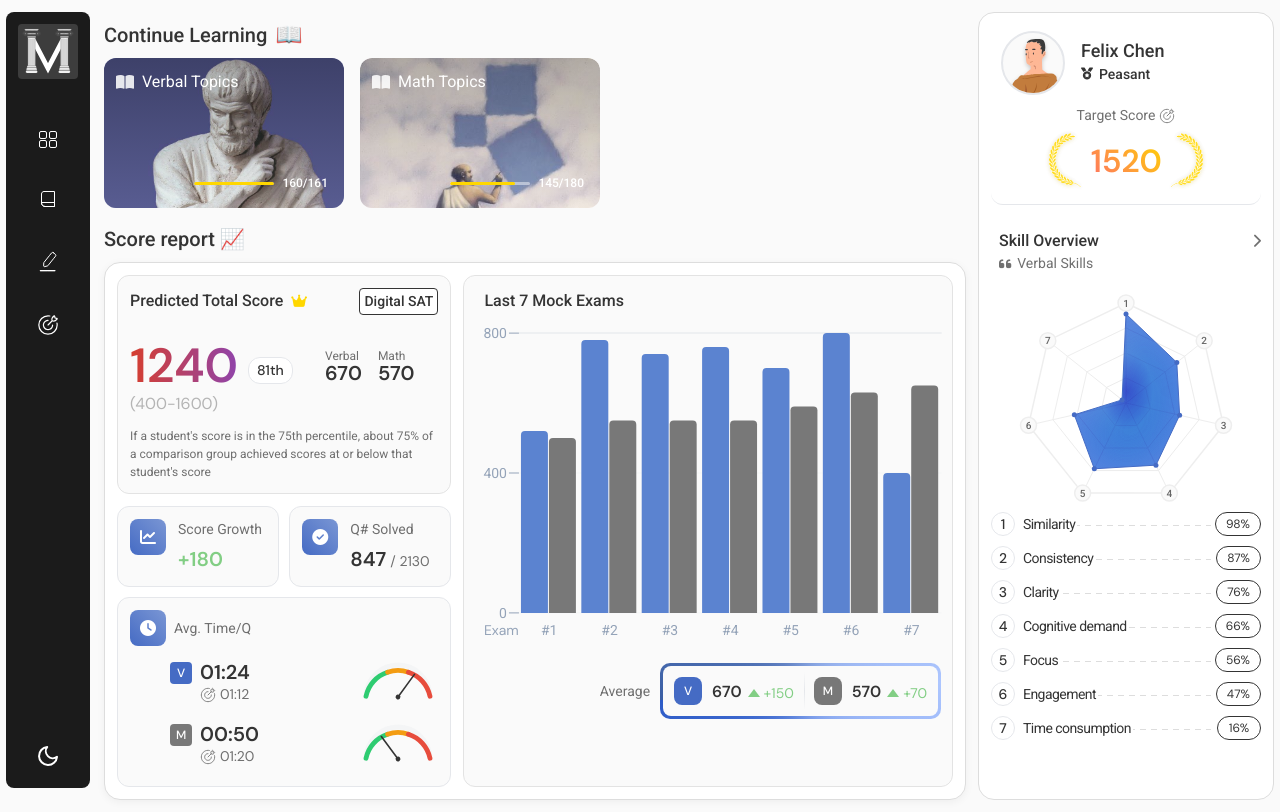
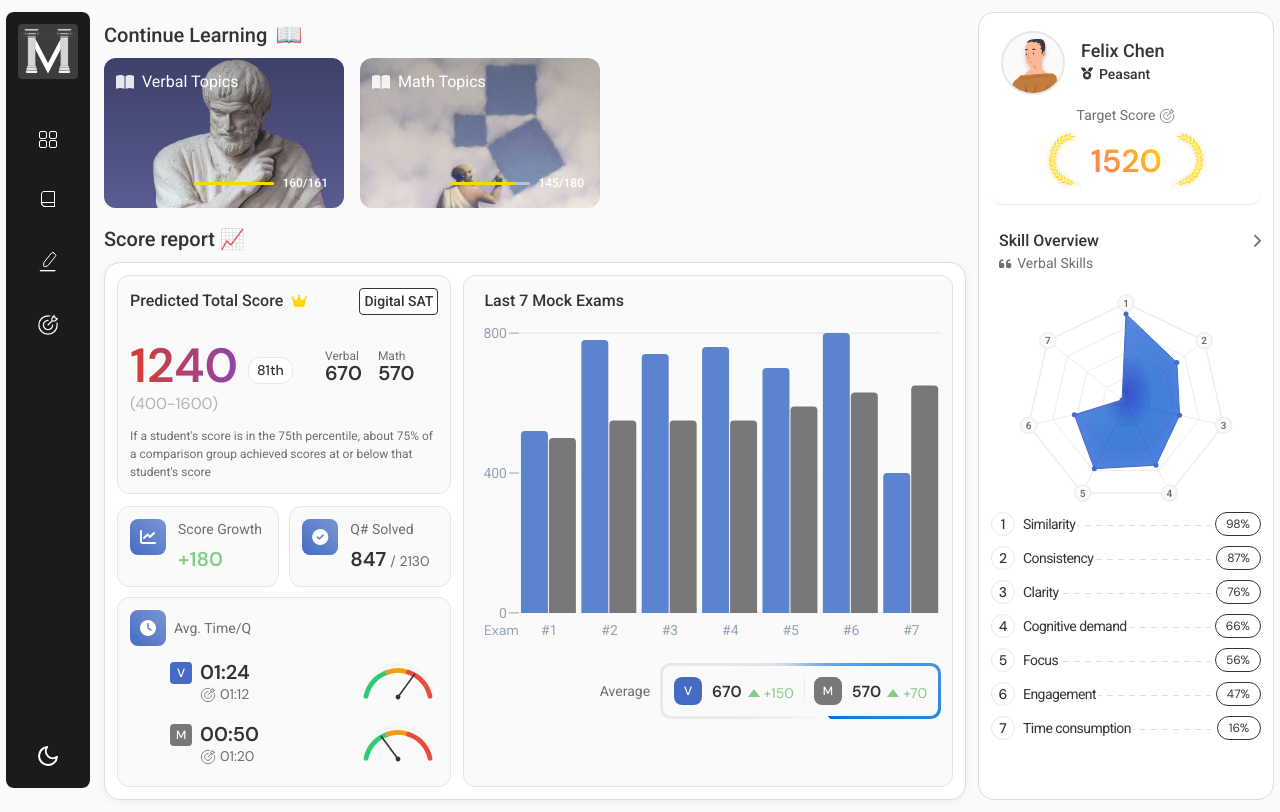
Before and after one commit to Orujhimaru/max_odyssey, a React (Vite) app: page /dashboard in a window 1280 px wide. Built offline with nearby package versions, Linux system fonts and the light colour scheme; sample sign-in values are in the browser's storage; a web font is replaced by a local one.

Commit message:
design: updated animation

```diff
--- a/src/components/ScoreColumnComponent/ScoreBox/ScoreBox.css
+++ b/src/components/ScoreColumnComponent/ScoreBox/ScoreBox.css
@@ -130,8 +130,13 @@
   position: relative;
   padding: 3px;
   border-radius: 10px;
-  background: conic-gradient(from var(--angle), #3b5fa4, #adc6ff, #2d5bc7);
-  animation: rotate-gradient 2s linear infinite;
+  background: conic-gradient(
+    from var(--angle),
+    var(--bg-secondary),
+    #5e6d9029,
+    #066fdd
+  );
+  animation: rotate-gradient 4s linear infinite;
 }
 
 @property --angle {
```
